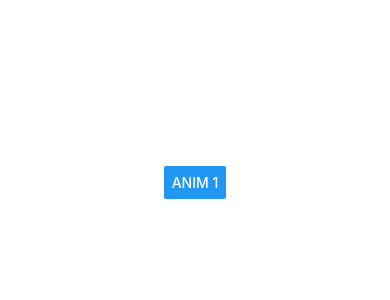
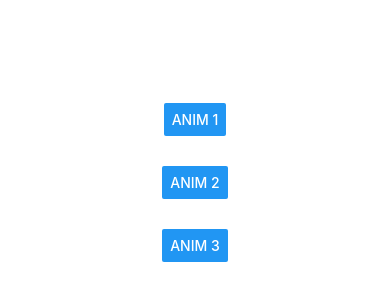
Before and after one commit to jacobutterworth/rnreanimated_pages, a React Native app: screen /Home in a window 390 px wide. Shown: the part 240-540 px from the top of the page. Built offline with nearby package versions, Linux system fonts and the light colour scheme.

Commit message:
- add box tap page - start fidget box

```diff
--- a/App.tsx
+++ b/App.tsx
@@ -3,6 +3,8 @@ import { NavigationContainer } from '@react-navigation/native';
 import { createNativeStackNavigator } from '@react-navigation/native-stack';
 import HomeScreen from './src/screens/HomeScreen';
 import BallDrag from './src/screens/BallDrag';
+import Box from './src/screens/Box';
+import FidgetBox from './src/screens/FidgetBox';
 
 export default function App() {
   const Stack = createNativeStackNavigator();
@@ -20,6 +22,16 @@ export default function App() {
           component={BallDrag}
           options={{ headerShown: false }}
         />
+        <Stack.Screen
+          name="Box"
+          component={Box}
+          options={{ headerShown: false }}
+        />
+        <Stack.Screen
+          name="FidgetBox"
+          component={FidgetBox}
+          options={{ headerShown: false }}
+        />
       </Stack.Navigator>
     </NavigationContainer>
   );
--- /dev/null
+++ b/src/components/Spacer.tsx
@@ -0,0 +1,18 @@
+import React, { ReactChild } from 'react';
+import { View, StyleSheet } from 'react-native';
+
+interface Props {
+  children: ReactChild;
+}
+
+const Spacer: React.FC<Props> = ({ children }) => {
+  return <View style={styles.spacer}>{children}</View>;
+};
+
+const styles = StyleSheet.create({
+  spacer: {
+    marginVertical: 15,
+  },
+});
+
+export default Spacer;
--- a/src/screens/BallDrag.tsx
+++ b/src/screens/BallDrag.tsx
@@ -27,10 +27,10 @@ const BallDrag = () => {
     return {
       transform: [
         {
-          translateX: offset.value.x,
+          translateX: withSpring(offset.value.x, {damping: 7, stiffness: 200}),
         },
         {
-          translateY: offset.value.y,
+          translateY: withSpring(offset.value.y, {damping: 7, stiffness: 200}),
         },
         {
           scale: withSpring(isPressed.value ? 1.5 : 1),
--- /dev/null
+++ b/src/screens/Box.tsx
@@ -0,0 +1,81 @@
+import { StatusBar } from 'expo-status-bar';
+import { Alert, StyleSheet, Text, View } from 'react-native';
+import Animated, {
+  Easing,
+  Extrapolate,
+  interpolate,
+  useAnimatedStyle,
+  useSharedValue,
+  withTiming,
+  useAnimatedGestureHandler,
+  withSpring,
+} from 'react-native-reanimated';
+import {
+  TapGestureHandler,
+  TapGestureHandlerGestureEvent,
+  GestureDetector,
+  Gesture,
+  GestureHandlerRootView,
+} from 'react-native-gesture-handler';
+import { ReactChild } from 'react';
+
+interface Props {
+  children: ReactChild;
+}
+
+const Box: React.FC<Props> = ({}) => {
+  const size = useSharedValue({ width: 30, height: 30 });
+  const originalSize = useSharedValue({ width: 30, height: 30 });
+  const animatedStyle = useAnimatedStyle(() => {
+    return {
+      transform: [
+        {
+          scaleX: withTiming(size.value.width, {duration: 50}),
+        },
+        {
+          scaleY: withTiming(size.value.height, {duration: 50}),
+        },
+      ],
+    };
+  });
+
+  const tapGesture = Gesture.Tap()
+    .onTouchesDown((e) => {
+      size.value = {
+        height: size.value.height + 10,
+        width: size.value.width + 10,
+      };
+    })
+    .onFinalize((e) => {
+      size.value = {
+        height: originalSize.value.height,
+        width: originalSize.value.width,
+      };
+    });
+
+  return (
+    <GestureHandlerRootView style={styles.container}>
+      <GestureDetector gesture={tapGesture}>
+        <Animated.View style={[styles.box, animatedStyle]}></Animated.View>
+      </GestureDetector>
+    </GestureHandlerRootView>
+  );
+};
+
+const styles = StyleSheet.create({
+  container: {
+    flex: 1,
+    backgroundColor: '#fff',
+    alignItems: 'center',
+    justifyContent: 'center',
+  },
+  box: {
+    // width: 300,
+    // height: 300,
+    borderColor: 'bisque',
+    borderWidth: 5,
+    borderRadius: 4,
+  },
+});
+
+export default Box;
--- /dev/null
+++ b/src/screens/FidgetBox.tsx
@@ -0,0 +1,81 @@
+import { StatusBar } from 'expo-status-bar';
+import { Alert, StyleSheet, Text, View } from 'react-native';
+import Animated, {
+  Easing,
+  Extrapolate,
+  interpolate,
+  useAnimatedStyle,
+  useSharedValue,
+  withTiming,
+  useAnimatedGestureHandler,
+  withSpring,
+} from 'react-native-reanimated';
+import {
+  TapGestureHandler,
+  TapGestureHandlerGestureEvent,
+  GestureDetector,
+  Gesture,
+  GestureHandlerRootView,
+} from 'react-native-gesture-handler';
+import { ReactChild } from 'react';
+
+interface Props {
+  children: ReactChild;
+}
+
+const FidgetBox: React.FC<Props> = ({}) => {
+  const size = useSharedValue({ width: 30, height: 30 });
+  const originalSize = useSharedValue({ width: 30, height: 30 });
+  const animatedStyle = useAnimatedStyle(() => {
+    return {
+      transform: [
+        {
+          scaleX: withTiming(size.value.width, {duration: 50}),
+        },
+        {
+          scaleY: withTiming(size.value.height, {duration: 50}),
+        },
+      ],
+    };
+  });
+
+  const tapGesture = Gesture.Tap()
+    .onTouchesDown((e) => {
+      size.value = {
+        height: size.value.height + 10,
+        width: size.value.width + 10,
+      };
+    })
+    .onFinalize((e) => {
+      size.value = {
+        height: originalSize.value.height,
+        width: originalSize.value.width,
+      };
+    });
+
+  return (
+    <GestureHandlerRootView style={styles.container}>
+      <GestureDetector gesture={tapGesture}>
+        <Animated.View style={[styles.box, animatedStyle]}></Animated.View>
+      </GestureDetector>
+    </GestureHandlerRootView>
+  );
+};
+
+const styles = StyleSheet.create({
+  container: {
+    flex: 1,
+    backgroundColor: '#fff',
+    alignItems: 'center',
+    justifyContent: 'center',
+  },
+  box: {
+    // width: 300,
+    // height: 300,
+    borderColor: 'blue',
+    borderWidth: 5,
+    borderRadius: 4,
+  },
+});
+
+export default FidgetBox;
--- a/src/screens/HomeScreen.tsx
+++ b/src/screens/HomeScreen.tsx
@@ -2,6 +2,7 @@ import React from 'react';
 import { StyleSheet, Text, View, Button } from 'react-native';
 import { NavigationProp } from '@react-navigation/native';
 // import Box from '../components/Box';
+import Spacer from '../components/Spacer';
 
 interface Props {
   navigation: NavigationProp<any>;
@@ -10,12 +11,30 @@ interface Props {
 const HomeScreen: React.FC<Props> = ({ navigation }) => {
   return (
     <View style={styles.container}>
+      <Spacer>
         <Button
           title="Anim 1"
           onPress={() => {
             navigation.navigate('Ball', {});
           }}
         />
+      </Spacer>
+      <Spacer>
+        <Button
+          title="Anim 2"
+          onPress={() => {
+            navigation.navigate('Box', {});
+          }}
+        />
+      </Spacer>
+      <Spacer>
+        <Button
+          title="Anim 3"
+          onPress={() => {
+            navigation.navigate('FidgetBox', {});
+          }}
+        />
+      </Spacer>
     </View>
   );
 };
```
Lines whose indentation alone changed are shown as unchanged.
